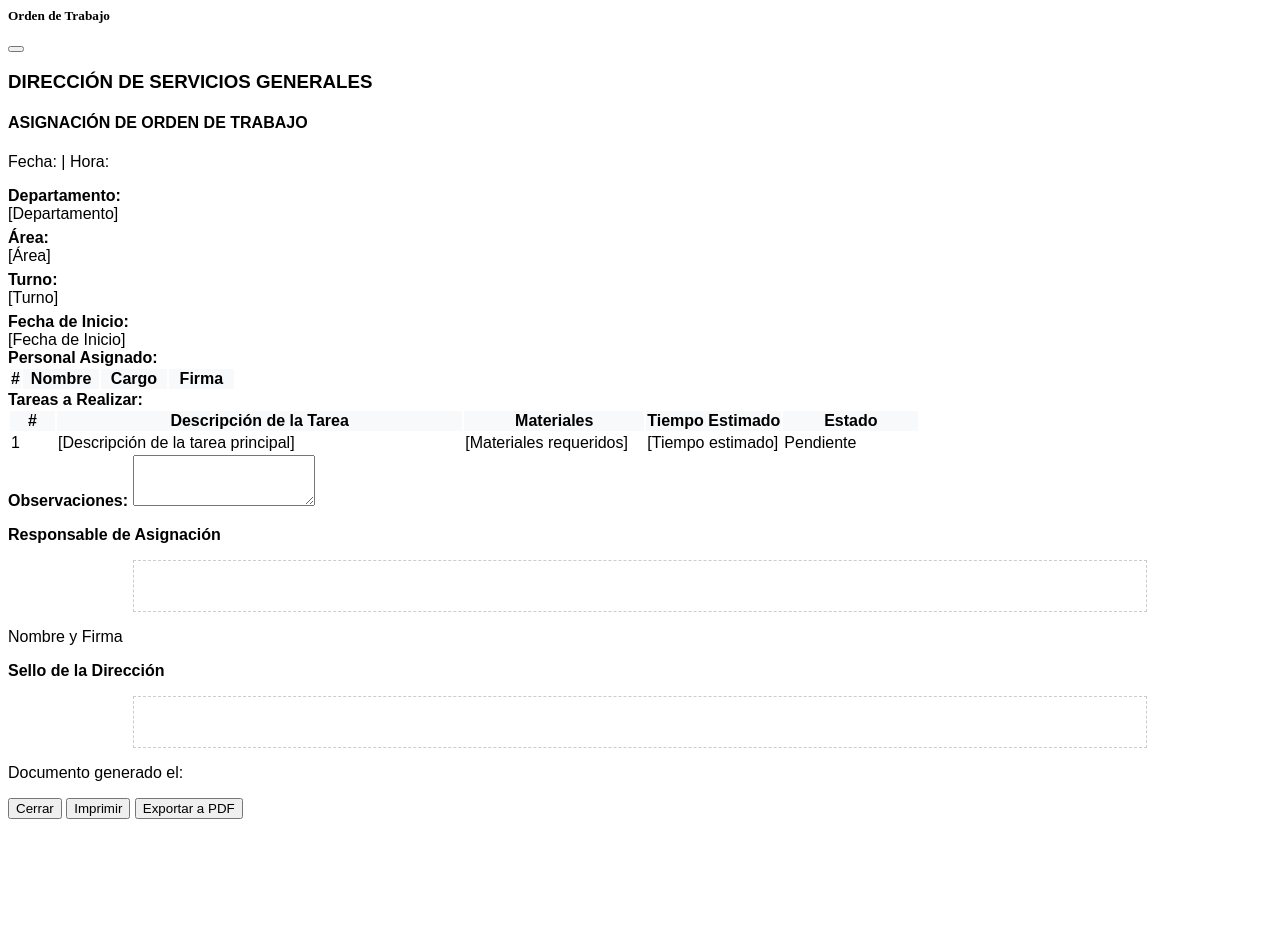
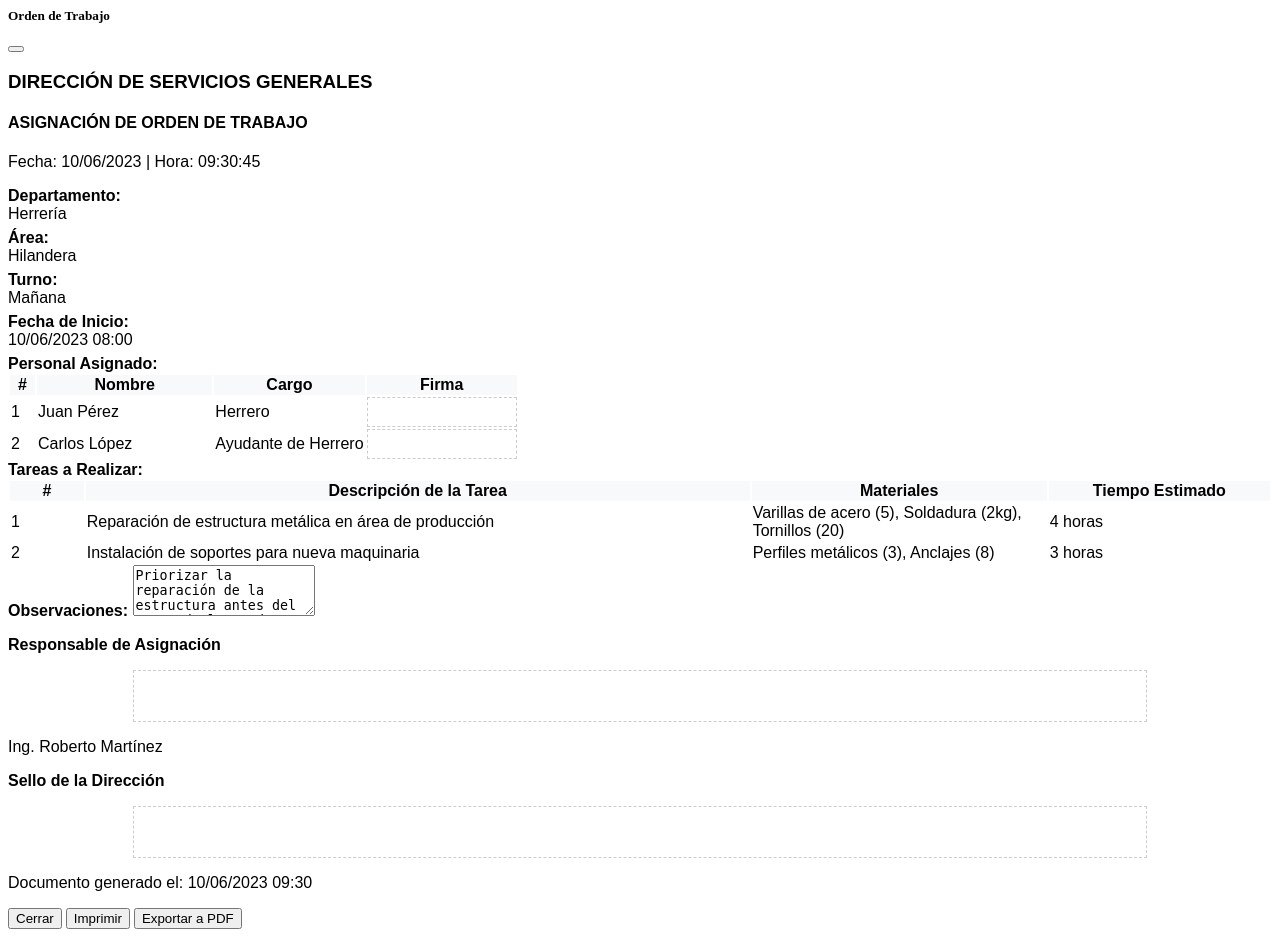
Before and after one commit to angtor-dev/DSG-Appweb, a PHP site: page /Views/Tareas/_Orden.php in a window 1280 px wide. Before the commit the page ends 819 px from the top, so only its background shows below. Run offline with PHP 8.4, Linux system fonts and the light colour scheme; lists and menus that the app fills with data are empty.

Commit message:
Modulo: tarea. registrar, ver detalles, llenado orden, ordenado de listas por acciones, inciando evaluacion

```diff
--- a/Controllers/Tareas/IndexController.php
+++ b/Controllers/Tareas/IndexController.php
@@ -2,6 +2,10 @@
 requiereAutenticacion();
 requierePermiso(Modulo::TAREAS, Permiso::CONSULTAR);
 
-$tareas = (new Tarea())->listar();
+// Obtener tareas filtradas por estado
+$tareasActivas = (new Tarea())->listarPorEstado('activo');
+$tareasVencidas = (new Tarea())->listarPorEstado('vencida');
+$tareasComunes = (new Tarea())->listarPorEstado('comun');
+
 
 renderView();
--- a/Views/Tareas/_Orden.php
+++ b/Views/Tareas/_Orden.php
@@ -1,6 +1,4 @@
-
 <!-- Modal para el orden de trabajo -->
-
 <div class="modal-dialog modal-xl">
     <div class="modal-content">
         <div class="modal-header bg-primary text-white">
@@ -14,7 +12,7 @@
                 <div class="text-center mb-4">
                     <h3 class="mb-1">DIRECCIÓN DE SERVICIOS GENERALES</h3>
                     <h4 class="mb-1">ASIGNACIÓN DE ORDEN DE TRABAJO</h4>
-                        <p class="mb-0">Fecha: <span id="orden-fecha"></span> | Hora: <span id="orden-hora"></span></p>
+                    <p class="mb-0">Fecha: <span id="orden-fecha">10/06/2023</span> | Hora: <span id="orden-hora">09:30:45</span></p>
                 </div>
 
                 <!-- Datos generales -->
@@ -22,19 +20,19 @@
                     <div class="col">
                         <div class="mb-3">
                             <label class="form-label"><strong>Departamento:</strong></label>
-            <div class="border-bottom pb-1" id="orden-departamento">[Departamento]</div>
+                            <div class="border-bottom pb-1" id="orden-departamento">Herrería</div>
                         </div>
                     </div>
                     <div class="col">
                         <div class="mb-3">
                             <label class="form-label"><strong>Área:</strong></label>
-            <div class="border-bottom pb-1" id="orden-area">[Área]</div>
+                            <div class="border-bottom pb-1" id="orden-area">Hilandera</div>
                         </div>
                     </div>
                     <div class="col">
                         <div class="mb-3">
                             <label class="form-label"><strong>Turno:</strong></label>
-            <div class="border-bottom pb-1" id="orden-turno">[Turno]</div>
+                            <div class="border-bottom pb-1" id="orden-turno">Mañana</div>
                         </div>
                     </div>
                 </div>
@@ -42,7 +40,9 @@
                 <div class="row mb-4">
                     <div class="mb-3">
                         <label class="form-label"><strong>Fecha de Inicio:</strong></label>
-            <div class="border-bottom pb-1" id="orden-inicio">[Fecha de Inicio]
+                        <div class="border-bottom pb-1" id="orden-inicio">10/06/2023 08:00</div>
+                    </div>
+                </div>
 
                 <!-- Personal asignado -->
                 <div class="mb-4">
@@ -58,7 +58,18 @@
                                 </tr>
                             </thead>
                             <tbody id="personal-lista">
-                                    <!-- Se llenará dinámicamente -->
+                                <tr>
+                                    <td>1</td>
+                                    <td>Juan Pérez</td>
+                                    <td>Herrero</td>
+                                    <td class="firma-placeholder" style="height: 30px;"></td>
+                                </tr>
+                                <tr>
+                                    <td>2</td>
+                                    <td>Carlos López</td>
+                                    <td>Ayudante de Herrero</td>
+                                    <td class="firma-placeholder" style="height: 30px;"></td>
+                                </tr>
                             </tbody>
                         </table>
                     </div>
@@ -75,18 +86,24 @@
                                     <th width="45%">Descripción de la Tarea</th>
                                     <th width="20%">Materiales</th>
                                     <th width="15%">Tiempo Estimado</th>
-                                        <th width="15%">Estado</th>
+
                                 </tr>
                             </thead>
                             <tbody id="tareas-lista">
                                 <tr>
                                     <td>1</td>
-                                        <td id="orden-descripcion">[Descripción de la tarea principal]</td>
-                                        <td id="orden-materiales">[Materiales requeridos]</td>
-                                        <td id="orden-tiempo">[Tiempo estimado]</td>
-                                        <td>Pendiente</td>
+                                    <td id="orden-descripcion">Reparación de estructura metálica en área de producción</td>
+                                    <td id="orden-materiales">Varillas de acero (5), Soldadura (2kg), Tornillos (20)</td>
+                                    <td id="orden-tiempo">4 horas</td>
+
                                 </tr>
-                                    <!-- Se pueden agregar más tareas aquí -->
+                                <tr>
+                                    <td>2</td>
+                                    <td>Instalación de soportes para nueva maquinaria</td>
+                                    <td>Perfiles metálicos (3), Anclajes (8)</td>
+                                    <td>3 horas</td>
+
+                                </tr>
                             </tbody>
                         </table>
                     </div>
@@ -97,7 +114,7 @@
                     <div class="col-md-8">
                         <div class="mb-3">
                             <label class="form-label"><strong>Observaciones:</strong></label>
-                                <textarea class="form-control" id="orden-observaciones" rows="3"></textarea>
+                            <textarea class="form-control" id="orden-observaciones" rows="3">Priorizar la reparación de la estructura antes del turno de la tarde. Verificar medidas exactas para los soportes de la nueva maquinaria.</textarea>
                         </div>
                     </div>
                     <div class="col-md-4">
@@ -105,7 +122,7 @@
                             <div class="mb-3 border-bottom pb-4">
                                 <p class="mb-1"><strong>Responsable de Asignación</strong></p>
                                 <div class="firma-placeholder" style="height: 50px;"></div>
-                                    <p class="mb-0">Nombre y Firma</p>
+                                <p class="mb-0">Ing. Roberto Martínez</p>
                             </div>
                             <div>
                                 <p class="mb-1"><strong>Sello de la Dirección</strong></p>
@@ -117,7 +134,7 @@
 
                 <!-- Datos para impresión -->
                 <div class="d-none d-print-block text-center mt-4">
-                        <p class="mb-0">Documento generado el: <span id="fecha-generacion"></span></p>
+                    <p class="mb-0">Documento generado el: <span id="fecha-generacion">10/06/2023 09:30</span></p>
                 </div>
             </div>
         </div>
@@ -133,39 +150,8 @@
     </div>
 </div>
 
-
-<!-- Script para manejar la orden de trabajo -->
 <script>
 // Esta función se llamaría al guardar una tarea o cuando se quiera generar la orden
-function mostrarOrdenTrabajo(tareaData) {
-    // Llenar los datos del formulario
-    const ahora = new Date();
-    $('#orden-fecha').text(ahora.toLocaleDateString());
-    $('#orden-hora').text(ahora.toLocaleTimeString());
-    $('#orden-departamento').text(tareaData.departamento);
-    $('#orden-area').text(tareaData.area);
-    $('#orden-turno').text(tareaData.turno);
-    $('#orden-descripcion').text(tareaData.descripcion);
-    $('#orden-materiales').text(tareaData.materiales.join(', '));
-    $('#orden-tiempo').text(tareaData.tiempoEstimado);
-
-    // Llenar personal asignado
-    $('#personal-lista').empty();
-    tareaData.personal.forEach((persona, index) => {
-        $('#personal-lista').append(`
-            <tr>
-                <td>${index + 1}</td>
-                <td>${persona.nombre}</td>
-                <td>${persona.cargo || persona.departamento}</td>
-                <td class="firma-placeholder" style="height: 30px;"></td>
-            </tr>
-        `);
-    });
-
-    // Mostrar el modal
-    $('#modal-orden-trabajo').modal('show');
-}
-
 function imprimirOrden() {
     // Obtener el elemento a imprimir
     const elemento = document.getElementById('formato-orden-trabajo');
@@ -212,8 +198,6 @@ function generarPDF() {
 
     alert("Función de generación de PDF se implementará con la librería correspondiente");
 }
-
-
 </script>
 
 <style>
```
Also changed, not shown: Controllers/Tareas/DetalleController.php (+12 -1 lines), Models/Tarea.php (+58 -2 lines), Views/Tareas/Index.php (+96 -7 lines), Views/Tareas/_Detalle.php (+25 -30 lines). Lines whose indentation alone changed are shown as unchanged.
